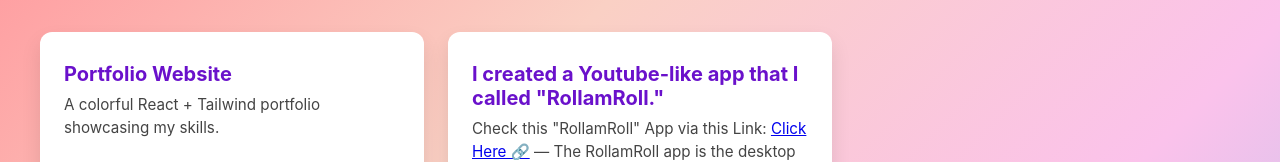
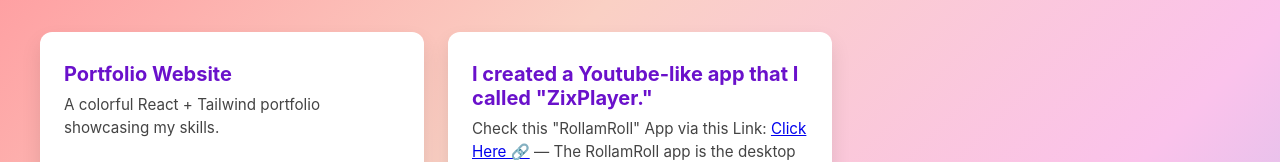
Before and after one commit to LAXMINARAYAN-RAJBHAR/my-portfolio, a React (Create React App) app: page /projects in a window 1280 px wide. Shown: the part 168-330 px from the top of the page. Built offline with nearby package versions, Linux system fonts and the light colour scheme.

Commit message:
update: New changes

```diff
--- a/src/pages/Projects.js
+++ b/src/pages/Projects.js
@@ -16,7 +16,7 @@
 
         <div className="project-card">
           <h3 className="project-title">
-            I created a Youtube-like app that I called "RollamRoll."
+            I created a Youtube-like app that I called "ZixPlayer."
           </h3>
           <p className="project-description">
             Check this "RollamRoll" App via this Link:{" "}
```
